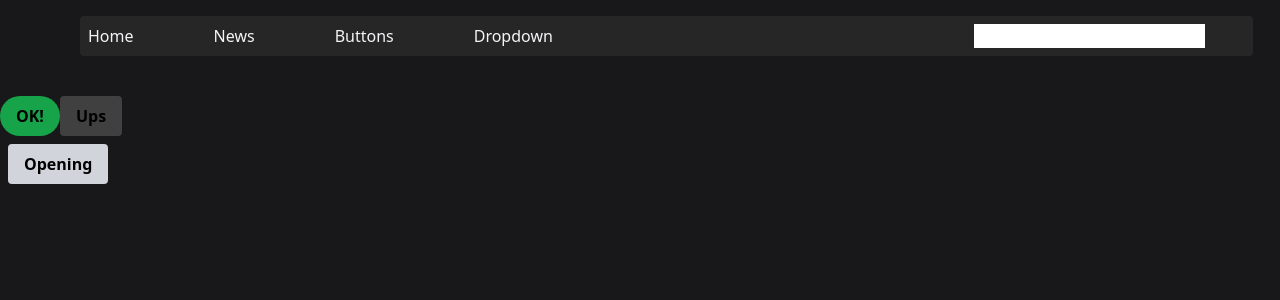
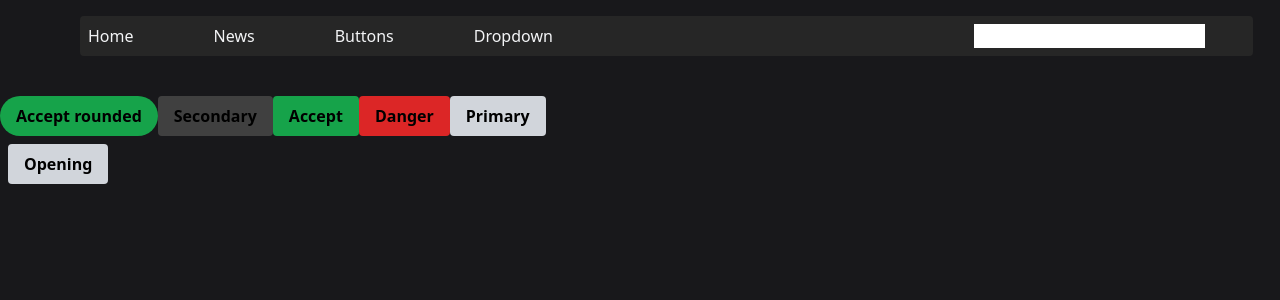
Before and after one commit to danrok19/shopy, a React (Create React App) app: page / in a window 1280 px wide. Shown: the top 300 px of the page. Built offline with nearby package versions, Linux system fonts and the light colour scheme.

Commit message:
corrections

```diff
--- a/src/components/Dropdown.js
+++ b/src/components/Dropdown.js
@@ -38,7 +38,7 @@ function Dropdown({ children, options, onChange, value }) {
 
     const renderedOptions = options.map((option) => {
         return (
-            <div key={option.value} onClick={() => handleOptionClicked(option)} className='bg-neutral-800 text-gray-100 cursor-pointer border-b-2 border-b-neutral-700 text-center py-1'>
+            <div key={option.value} onClick={() => handleOptionClicked(option)} className='bg-neutral-800 text-gray-100 cursor-pointer border-b-2 border-b-neutral-700 text-center py-1 hover:bg-neutral-700'>
                 {option.label}
             </div>
         )
--- a/src/pages/ButtonsPage.js
+++ b/src/pages/ButtonsPage.js
@@ -37,8 +37,11 @@ function ButtonsPage() {
 
     return (
         <div className="bg-zinc-900 h-screen pt-20">
-            <Button accept rounded>OK!</Button>
-            <Button secondary>Ups</Button>
+            <Button accept rounded>Accept rounded</Button>
+            <Button secondary>Secondary</Button>
+            <Button accept>Accept</Button>
+            <Button danger>Danger</Button>
+            <Button primary>Primary</Button>
 
 
             <div className='p-2'>
```
